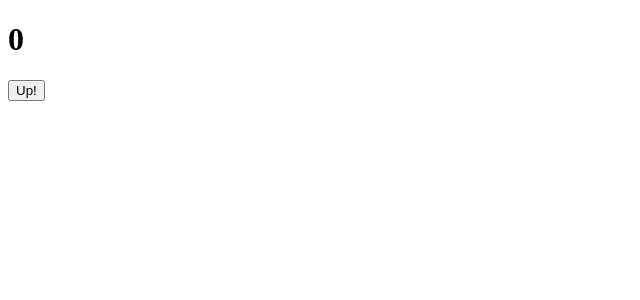
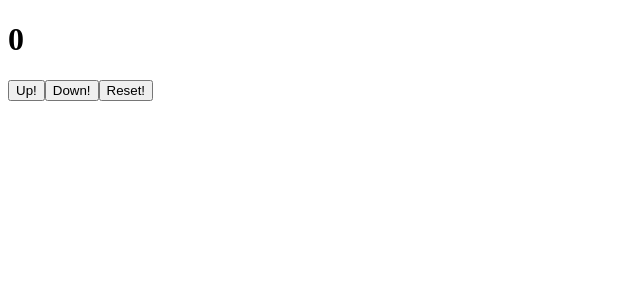
Before and after one commit to zacacollier/redux-talk-steps, a React (Create React App) app: page / in a window 1280 px wide. Shown: the top 300 px of the page, without its empty margins (0-640 px from the left). Built offline with nearby package versions, Linux system fonts and the light colour scheme.

Commit message:
Step 6: Add new Actions

```diff
--- a/src/index.js
+++ b/src/index.js
@@ -7,10 +7,15 @@ import { createStore }       from 'redux';
 const initialState = {
   min: 0
 }
+// Step 6a: Add cases for new Actions
 const rootReducer = (state = initialState, action) => {
   switch(action.type) {
     case 'UP':
       return { ...state, min: ++state.min }
+    case 'DOWN':
+      return { ...state, min: --state.min }
+    case 'RESET':
+      return { ...state, min: 0 }
     default:
       return state;
   }
@@ -19,6 +24,7 @@ const store = createStore(
   rootReducer,
   window.devToolsExtension ? window.devToolsExtension() : f => f
 );
+// Step 6b: Dispatch new Actions
 class StateHeader extends Component {
   render() {
     const state = store.getState();
@@ -28,6 +34,8 @@ class StateHeader extends Component {
           {state.min}
         </h1>
         <button onClick={() => { store.dispatch({ type: 'UP' }) }}>Up!</button>
+        <button onClick={() => { store.dispatch({ type: 'DOWN' }) }}>Down!</button>
+        <button onClick={() => { store.dispatch({ type: 'RESET' }) }}>Reset!</button>
       </div>
     )
   }
@@ -40,4 +48,4 @@ const renderApp = () => {
 }
 // 5: Subscribe the React element to the Redux store - success!
 store.subscribe(renderApp);
-renderApp()
+renderApp();
```
